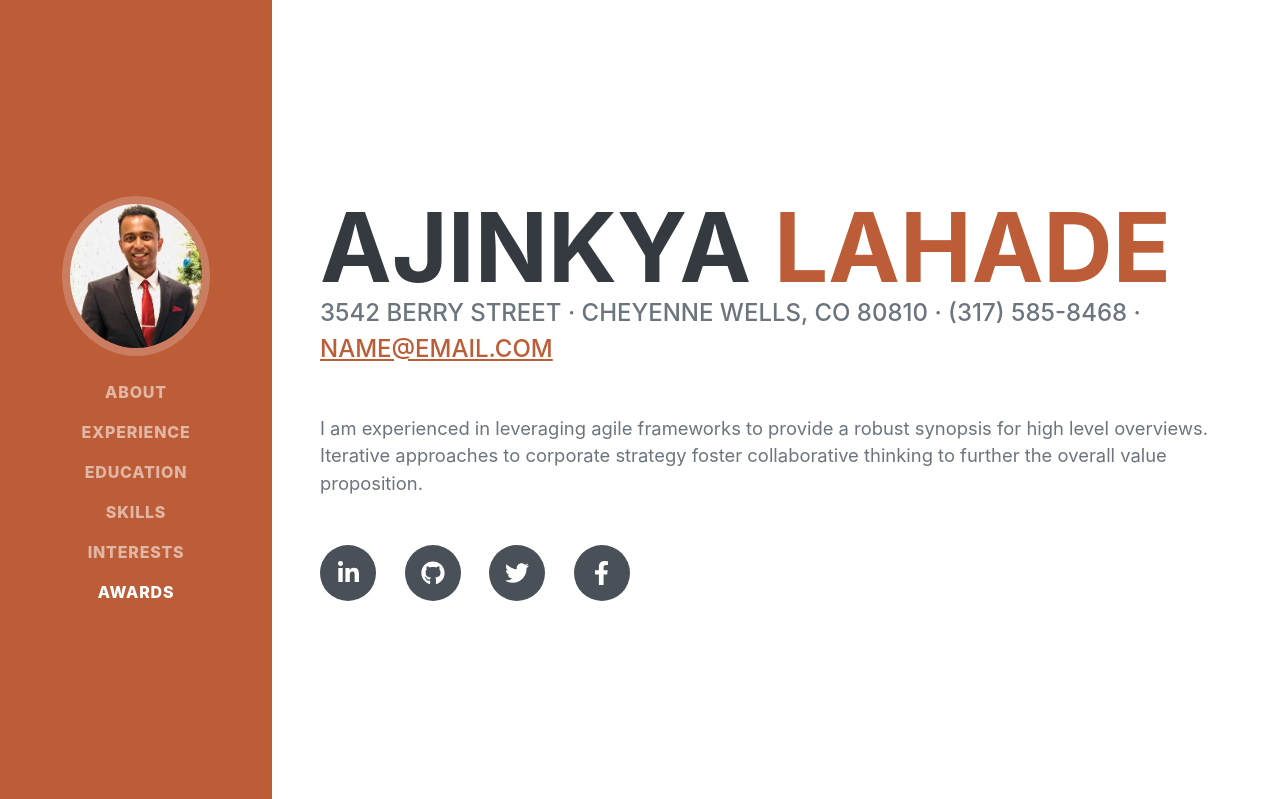
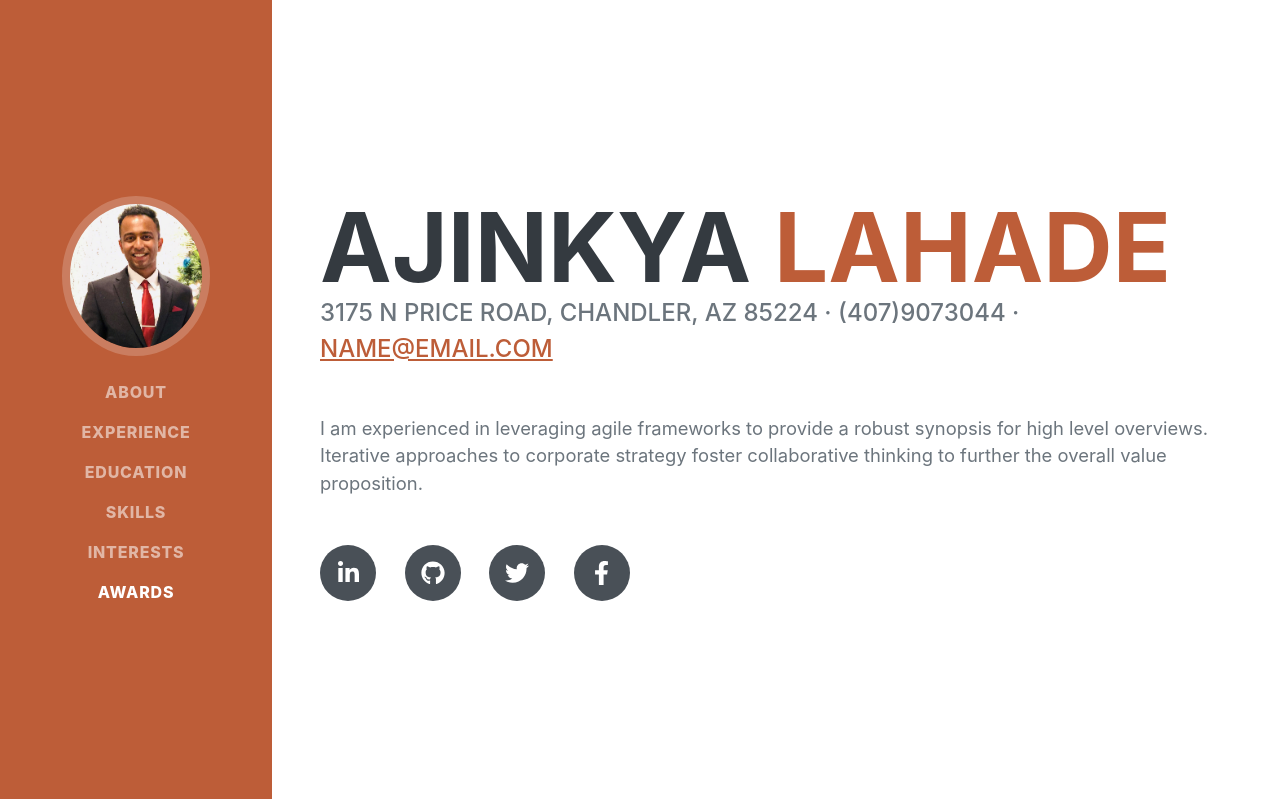
Before and after one commit to ajinkyalahade/Flask-AJ, a Flask app: page / in a window 1280 px wide. Shown: the top 799 px of the page. Run offline with Flask 2, Linux system fonts and the light colour scheme; some libraries are stand-ins or nearby versions; some web fonts are replaced.

Commit message:
One page resume home page;

```diff
--- a/templates/index.html
+++ b/templates/index.html
@@ -44,7 +44,7 @@
                         <span class="text-primary">LAHADE</span>
                     </h1>
                     <div class="subheading mb-5">
-                        3542 Berry Street · Cheyenne Wells, CO 80810 · (317) 585-8468 ·
+                        3175 N Price Road, Chandler, AZ 85224 · (407)9073044 ·
                         <a href="mailto:name@email.com">name@email.com</a>
                     </div>
                     <p class="lead mb-5">I am experienced in leveraging agile frameworks to provide a robust synopsis for high level overviews. Iterative approaches to corporate strategy foster collaborative thinking to further the overall value proposition.</p>
```
